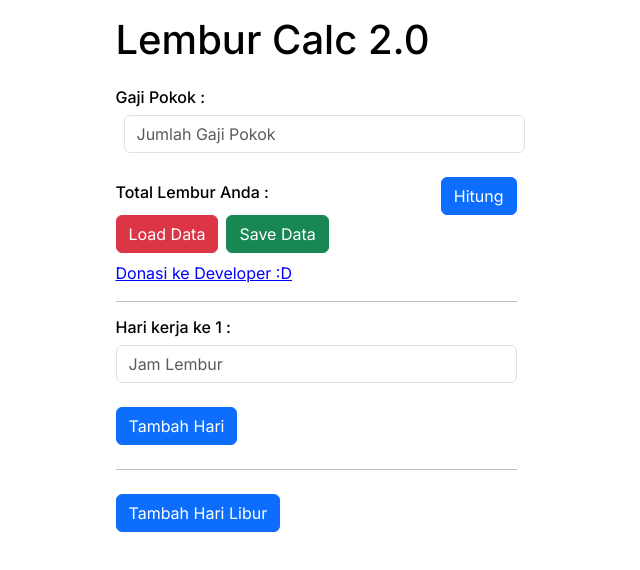
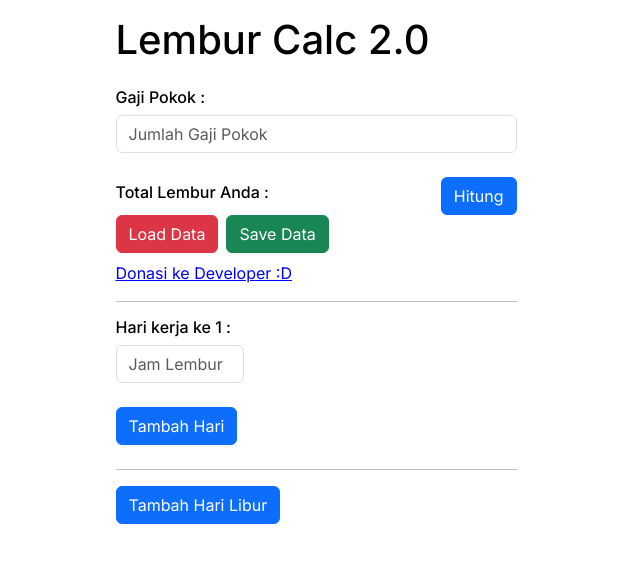
Before and after one commit to hazelflith/lembur-v2, a Next.js app: page / in a window 1280 px wide. Shown: the top 570 px of the page, without its empty margins (324-964 px from the left). Built offline with nearby package versions, Linux system fonts and the light colour scheme.

Commit message:
bug fix + styling row

```diff
--- a/src/app/page.js
+++ b/src/app/page.js
@@ -18,9 +18,11 @@ export default function Home() {
 
 
   const handlerTarif = (value) => {
+    if (value){
       setGajiPokokShow(value);
       setGajiPokok(convertRupiahStringToNumber(value));
       setTarifLembur((1 / 173) * 0.57 * convertRupiahStringToNumber(value))
+    }
   }
 
   function convertRupiahStringToNumber(rupiahString) {
@@ -196,14 +198,14 @@ const calculateLemburHariLibur = () => {
   }
   return (
     <main>
-      <div class="container mw-425">
+      <div class="container mw-425 pb-5">
         <div class="py-3">
           <h1>Lembur Calc 2.0</h1>
         </div>
         <form>
           <div class="mb-4">
             <h6>Gaji Pokok :</h6>
-            <CurrencyFormat value={gajiPokokShow} thousandSeparator={'.'} prefix={'Rp.'} decimalSeparator=','  className='mb-2 ms-2 form-control'
+            <CurrencyFormat value={gajiPokokShow} thousandSeparator={'.'} prefix={'Rp.'} decimalSeparator=','  className='mb-2 form-control'
               onChange={(event)=>handlerTarif(event.target.value)}
               placeholder= "Jumlah Gaji Pokok"
             />
@@ -222,8 +224,9 @@ const calculateLemburHariLibur = () => {
             <div class="qris"></div>
           }
           <hr></hr>
+          <div class="row g-2">
             {inputFields.map((inputField, index) => (
-            <div key={index} class="mb-4">
+              <div key={index} class="col-4 mb-4">
                 <h6>Hari kerja ke {index+1} :</h6>
                 <input
                   className='form-control'
@@ -234,12 +237,14 @@ const calculateLemburHariLibur = () => {
                 />
               </div>
             ))}
+          </div>
           <div class="btn btn-primary mb-2" onClick={handleAddInput}>
               Tambah Hari
           </div>
           <hr className='mb-4'></hr>
+          <div class="row g-2">
             {inputFieldsLibur.map((inputFieldLibur, index) => (
-            <div key={index} class="mb-4">
+              <div key={index} class="col-4 mb-4">
                 <h6>Hari libur ke {index+1} :</h6>
                 <input
                   type="number"
@@ -250,6 +255,7 @@ const calculateLemburHariLibur = () => {
                 />
               </div>
             ))}
+          </div>
           <div class="btn btn-primary" onClick={handleAddInputLibur}>
               Tambah Hari Libur
           </div>
```
Lines whose indentation alone changed are shown as unchanged.
